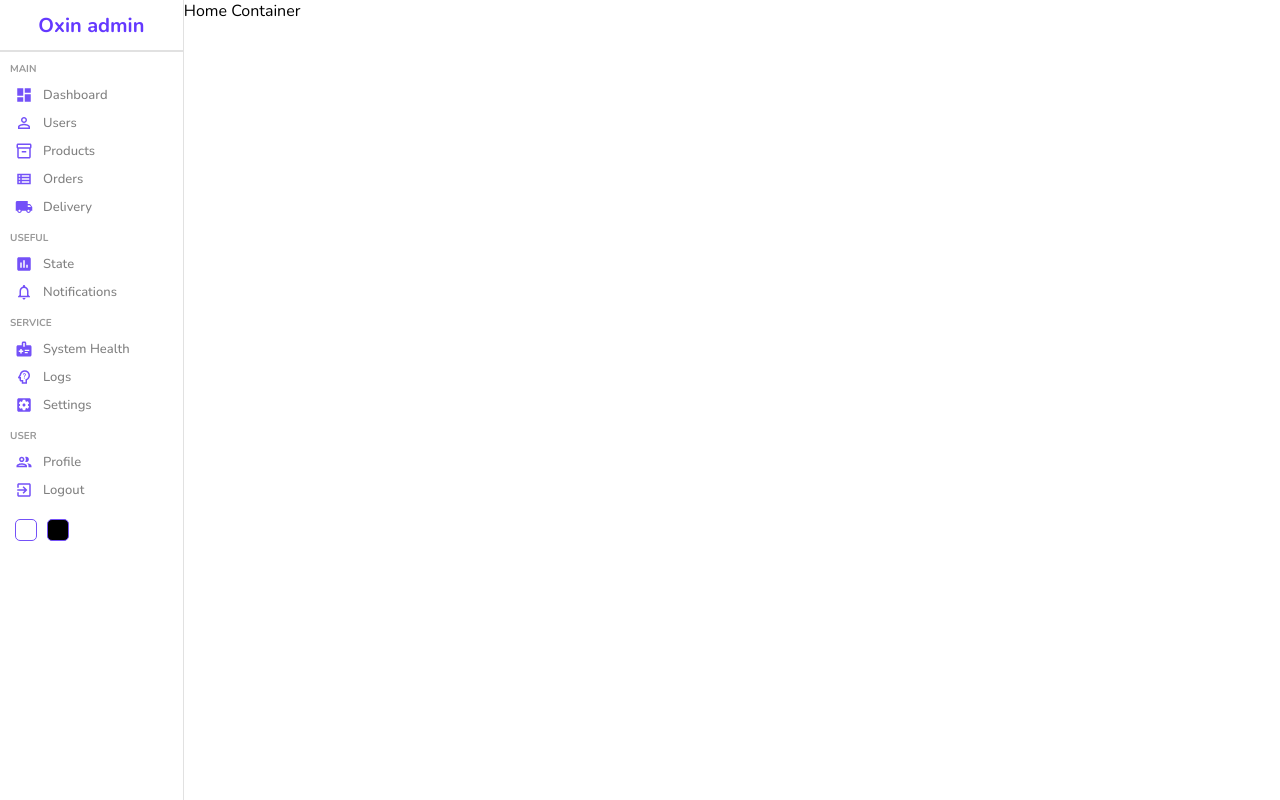
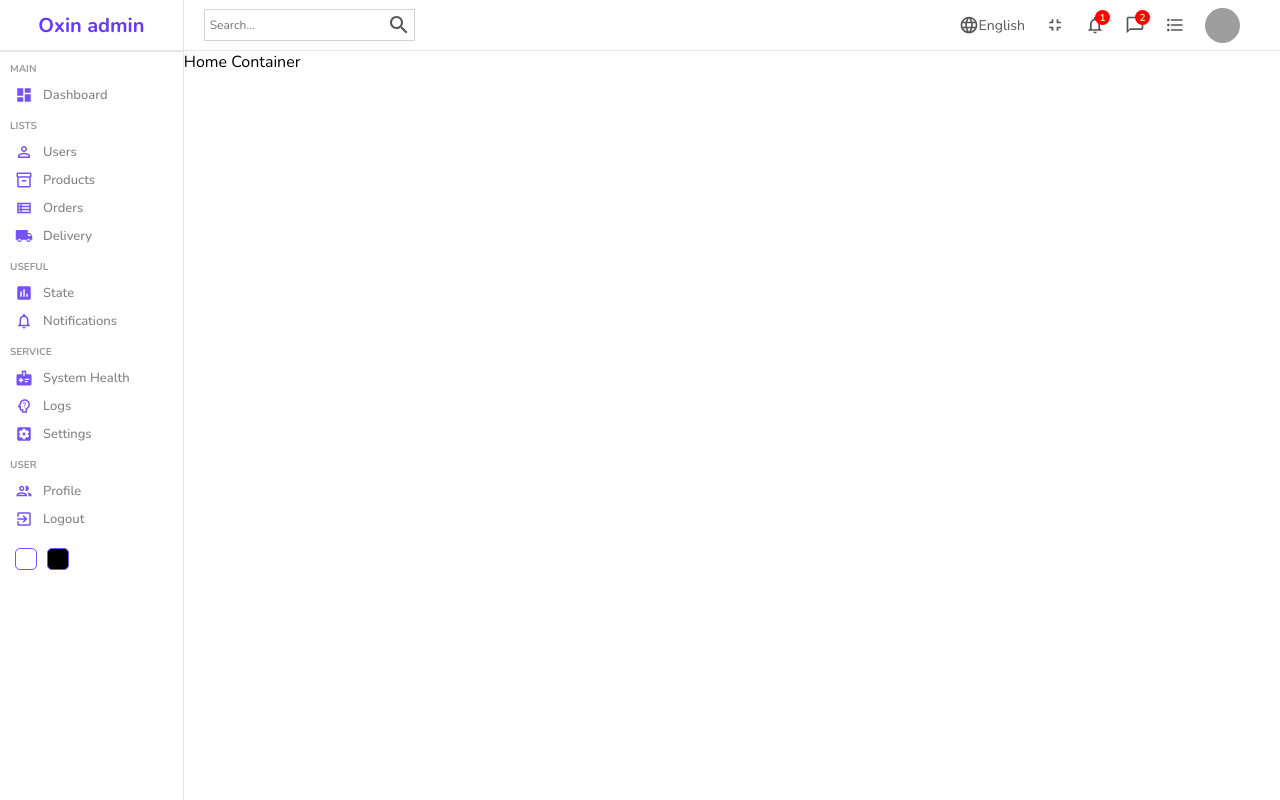
Before and after one commit to Mohammad-ghasempour/Admin-dashboard, a React (Create React App) app: page / in a window 1280 px wide. Built offline with nearby package versions, Linux system fonts and the light colour scheme; grey boxes are pictures that could not be loaded.

Commit message:
Navbar creation is done

```diff
--- a/src/components/navbar/Navbar.jsx
+++ b/src/components/navbar/Navbar.jsx
@@ -1,9 +1,45 @@
-import "./navbar.scss"
+import "./navbar.scss";
+import SearchOutlinedIcon from "@mui/icons-material/SearchOutlined";
+import LanguageOutlinedIcon from "@mui/icons-material/LanguageOutlined";
+import FullscreenExitOutlinedIcon from "@mui/icons-material/FullscreenExitOutlined";
+import NotificationsNoneOutlinedIcon from "@mui/icons-material/NotificationsNoneOutlined";
+import ChatBubbleOutlineOutlinedIcon from "@mui/icons-material/ChatBubbleOutlineOutlined";
+import FormatListBulletedOutlinedIcon from "@mui/icons-material/FormatListBulletedOutlined";
 
 const Navbar = () => {
   return (
-    <div className='navbar'>Navbar</div>
-  )
-}
+    <div className="navbar">
+      <div className="wrapper">
+        <div className="search">
+          <input type="text" placeholder="Search..." />
+          <SearchOutlinedIcon />
+        </div>
+        <div className="items">
+          <div className="item">
+            <LanguageOutlinedIcon className="icon"/> English
+          </div>
+          <div className="item">
+            <FullscreenExitOutlinedIcon className="icon" />
+          </div>
+          <div className="item">
+            <NotificationsNoneOutlinedIcon className="icon" />
+            <div className="counter">1</div>
+          </div>
+          <div className="item">
+            <ChatBubbleOutlineOutlinedIcon className="icon" />
+            <div className="counter">2</div>
+          </div>
+          <div className="item">
+            <FormatListBulletedOutlinedIcon className="icon" />
+          </div>
+          <div className="item">
 
-export default Navbar
+            <img src="https://avatars.githubusercontent.com/u/89663327?v=4" alt=""  className="avatar"/>
+          </div>
+        </div>
+      </div>
+    </div>
+  );
+};
+
+export default Navbar;
--- a/src/components/navbar/navbar.scss
+++ b/src/components/navbar/navbar.scss
@@ -0,0 +1,67 @@
+.navbar {
+  height: 50px;
+  border-bottom: 0.5px solid rgb(231, 228, 228);
+  display: flex;
+  align-items: center;
+  font-size: 14px;
+  color: #555;
+
+  .wrapper {
+    padding: 20px;
+    width: 100%;
+    display: flex;
+    align-items: center;
+    justify-content: space-between;
+
+    .items {
+      display: flex;
+      align-items: center;
+      .item{
+        display: flex;
+        align-items: center;
+        margin-right: 20px;
+        cursor: pointer;
+        position: relative;
+
+        .icon{
+            font-size: 20px;
+        }
+        .avatar{
+            height: 35px;
+            width: 35px;
+            border-radius: 50%;
+            }
+            .counter{
+                background-color: red;
+                border-radius: 50%;
+                width: 15px;
+                height: 15px;
+                display: flex;
+                align-items: center;
+                justify-content: center;
+                font-size: 10px;
+                font-weight: bold;
+                color: wheat;
+                position: absolute;
+                top: -5px;
+                right: -5px;
+            }
+         }
+    }
+    .search {
+      display: flex;
+      align-items: center;
+      border: 0.5px solid lightgray;
+      padding: 3px;
+
+      input {
+        border: none;
+        outline: none;
+        background: transparent;
+        &::placeholder {
+          font-size: 12px;
+        }
+      }
+    }
+  }
+}
--- a/src/components/sidebar/Sidebar.jsx
+++ b/src/components/sidebar/Sidebar.jsx
@@ -26,6 +26,7 @@
             <DashboardIcon className="icon" />
             <span>Dashboard</span>
           </li>
+          <p className="title">LISTS</p>
           <li>
             <PersonOutlineOutlinedIcon className="icon"/>
             <span>Users</span>
--- a/src/components/sidebar/sidebar.scss
+++ b/src/components/sidebar/sidebar.scss
@@ -1,6 +1,6 @@
 .sidebar {
   flex: 1;
-  border-right: 0.5px solid rgb(225, 225, 225);
+  border-right: 0.5px solid rgb(231, 228, 228);
   min-height: 100vh;
   background-color: white;
 
@@ -18,7 +18,7 @@
   }
   hr {
     height: 0;
-    border: 0.5px solid rgb(225, 225, 225);
+    border: 0.5px solid rgb(231, 228, 228);
   }
   .center {
     padding-left: 10px;
--- a/src/pages/home/Home.jsx
+++ b/src/pages/home/Home.jsx
@@ -1,11 +1,17 @@
+import Navbar from "../../components/navbar/Navbar";
 import Sidebar from "../../components/sidebar/Sidebar";
+
 import "./home.scss"
 
 const Home = () => {
   return (
     <div className='home'>
       <Sidebar/>
-      <div className="homeContainer">Home Container</div>
+      <div className="homeContainer">
+        <Navbar/>
+        Home Container
+
+        </div>
 
     </div>
 
```
Also changed, not shown: src/App.js (+1 -9 lines), 1 other file (tests, documents, lock files or other folders).
